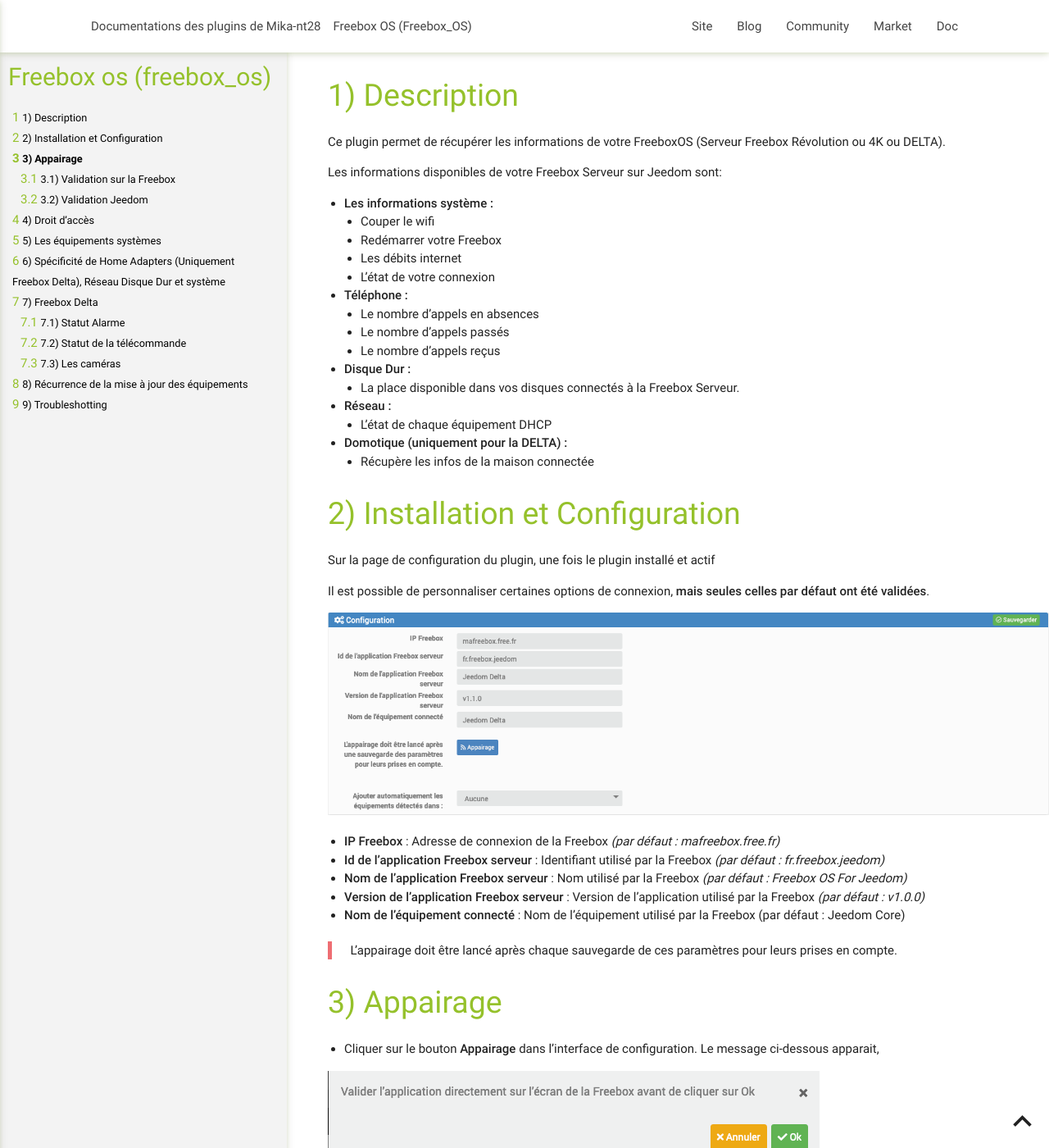
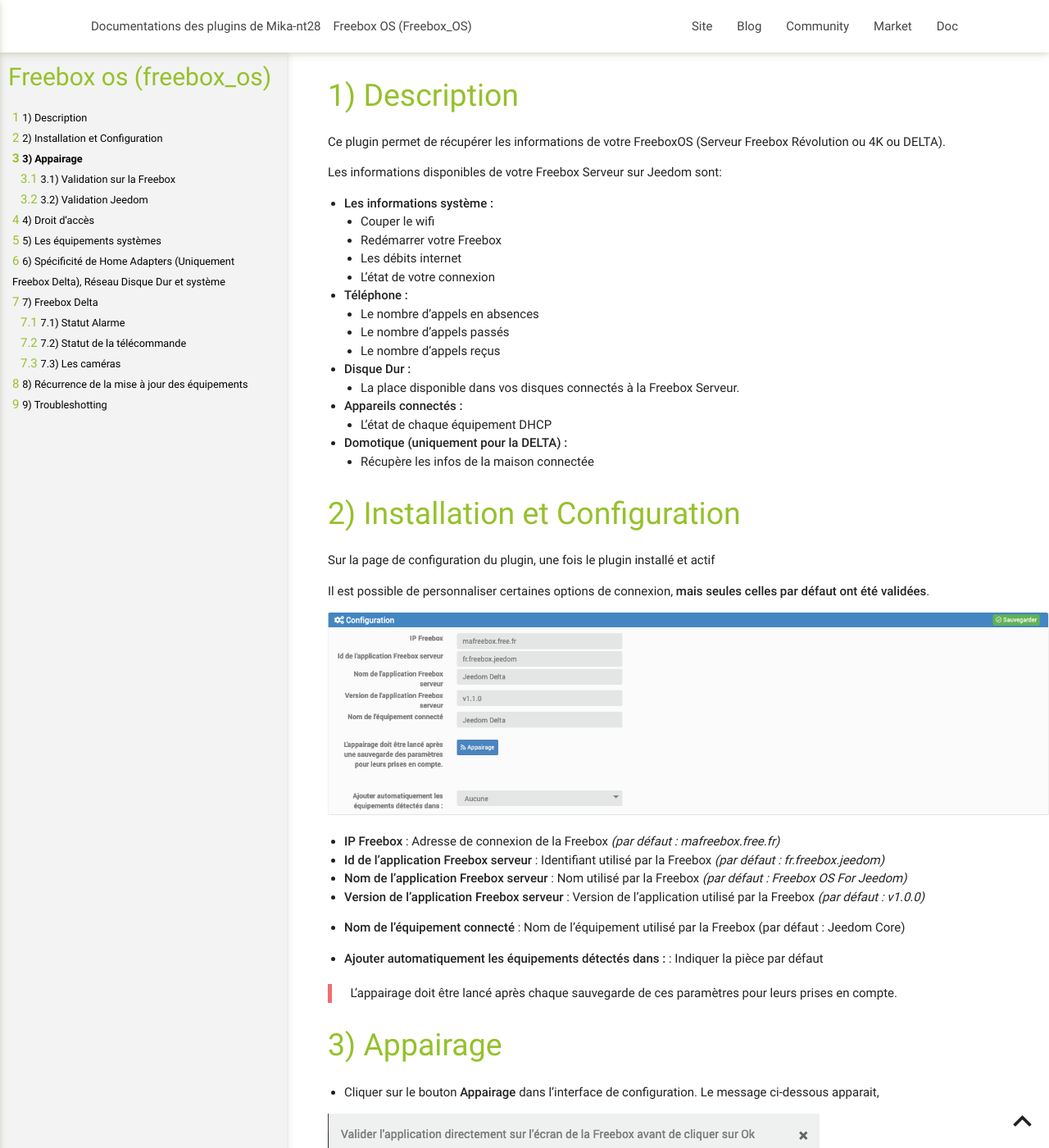
Before and after one commit to mika-nt28/Documentations, a Jekyll site: the page built from Freebox_OS/fr_FR/index.md, in a window 1280 px wide and 1400 px high. Shown: the whole window at 82% size. Built offline with Jekyll 4.4.1, drawn with Linux system fonts in a browser that asks for light colours.

Commit message:
ajout info pièces

```diff
--- a/Freebox_OS/fr_FR/index.md
+++ b/Freebox_OS/fr_FR/index.md
@@ -22,7 +22,7 @@
   - Le nombre d'appels reçus
 - **Disque Dur :**
   - La place disponible dans vos disques connectés à la Freebox Serveur.
-- **Réseau :**
+- **Appareils connectés :**
   - L’état de chaque équipement DHCP
 - **Domotique (uniquement pour la DELTA) :**
   - Récupère les infos de la maison connectée
@@ -40,6 +40,8 @@
 - **Nom de l'application Freebox serveur** : Nom utilisé par la Freebox _(par défaut : Freebox OS For Jeedom)_
 - **Version de l'application Freebox serveur** : Version de l'application utilisé par la Freebox _(par défaut : v1.0.0)_
 - **Nom de l'équipement connecté** : Nom de l'équipement utilisé par la Freebox (par défaut : Jeedom Core)
+
+- **Ajouter automatiquement les équipements détectés dans :** : Indiquer la pièce par défaut
 
 > L'appairage doit être lancé après chaque sauvegarde de ces paramètres pour leurs prises en compte.
 
```
